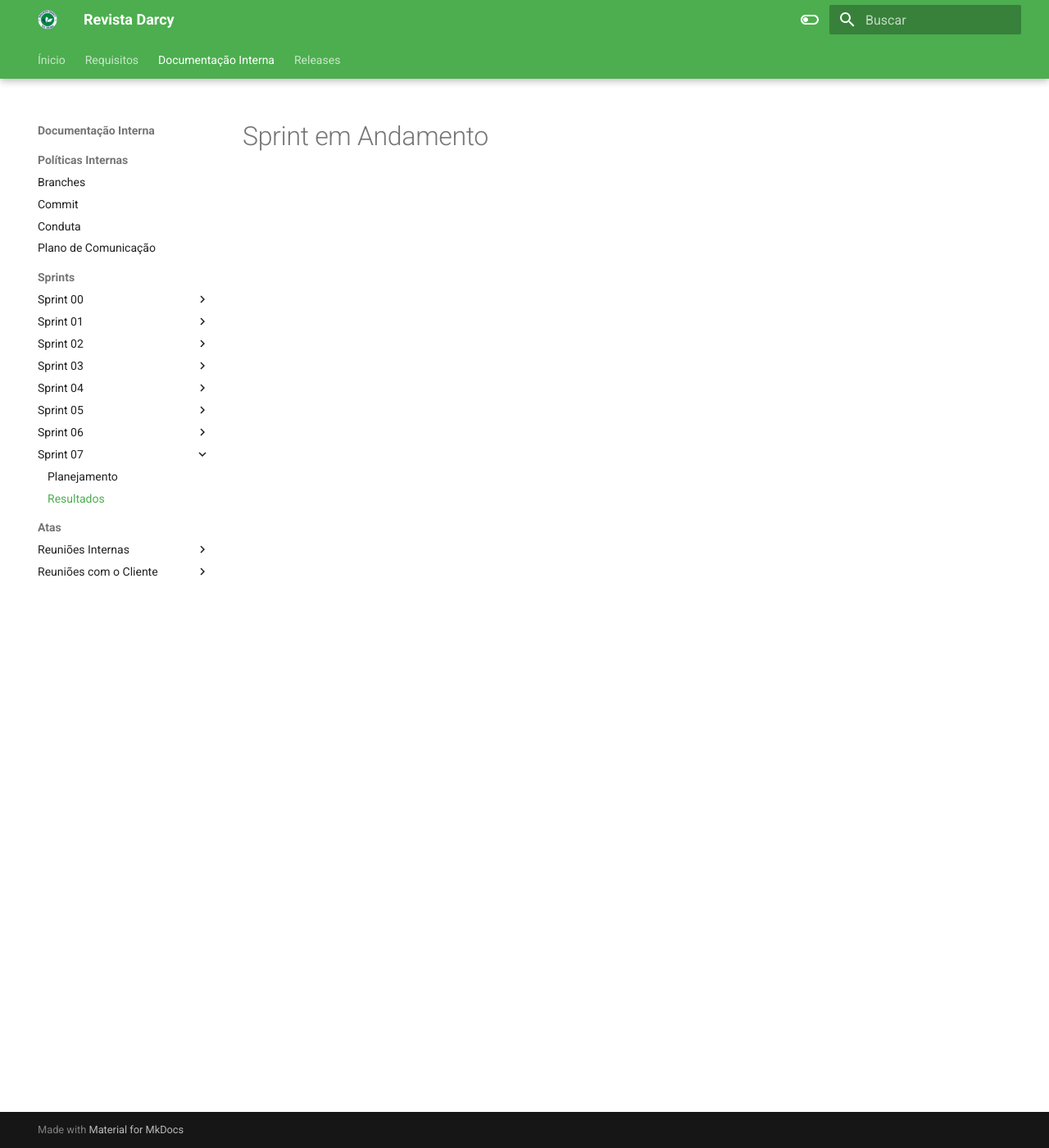
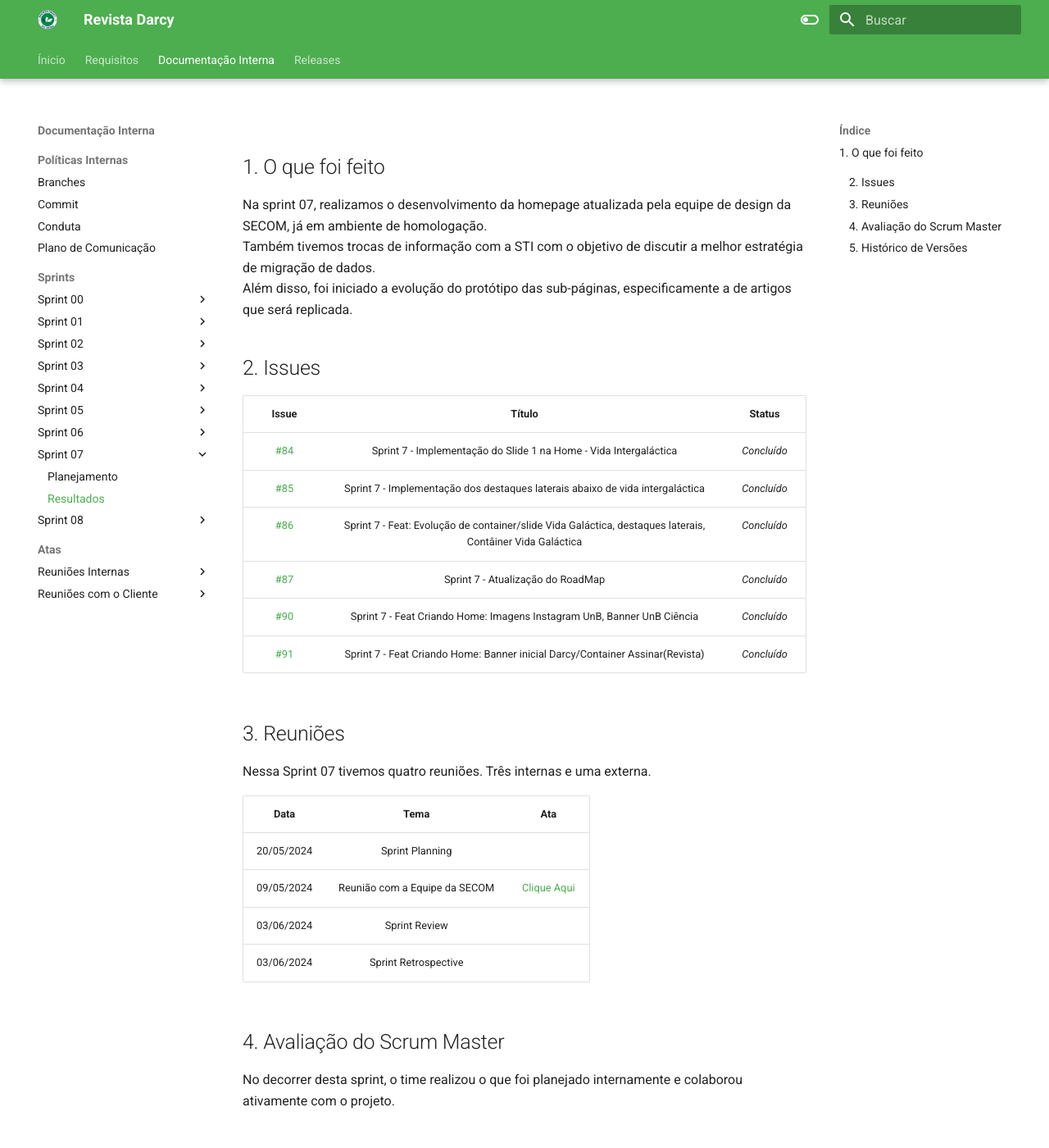
Before and after one commit to ResidenciaTICBrisa/T2G7-Revista-Darcy, an MkDocs documentation site: the page built from docs/sprints/sprint07/resultados.md, in a window 1280 px wide and 1400 px high. Shown: the whole window at 82% size. Built offline with MkDocs 1.6.1 and Material for MkDocs 9.7.7, drawn with Linux system fonts in a browser that asks for light colours; some of the changed text lies outside the part shown.

Commit message:
:books: docs - sprint 07 fechada e sprint 08 plann
Co-authored-by: Tiago1604 <202028973@aluno.unb.br>
Co-authored-by: joselitopradomarques <joselito.prado.marques@gmail.com>
Co-authored-by: luisfilipe3 <luisfilipesva@gmail.com>
Co-authored-by: JeffersonSenaa <jeffersonsena12144@gmail.com>
Co-authored-by: gabriel-moraiss <gabriel.ms1225@gmail.com>

```diff
--- a/docs/sprints/sprint07/resultados.md
+++ b/docs/sprints/sprint07/resultados.md
@@ -1 +1,38 @@
-# Sprint em Andamento
+## 1. O que foi feito
+
+Na sprint 07, realizamos o desenvolvimento da homepage atualizada pela equipe de design da SECOM, já em ambiente de homologação. <br>
+Também tivemos trocas de informação com a STI com o objetivo de discutir a melhor estratégia de migração de dados.<br>
+Além disso, foi iniciado a evolução do protótipo das sub-páginas, especificamente a de artigos que será replicada. <br>
+#
+
+## 2. Issues
+
+|                            Issue                             |              Título               |                    Status                     |
+| :----------------------------------------------------------: | :-------------------------------: | :-------------------------------------------------: |
+| [#84](https://github.com/ResidenciaTICBrisa/T2G7-Revista-Darcy/issues/84) | Sprint 7 - Implementação do Slide 1 na Home - Vida Intergaláctica | _Concluído_|
+| [#85](https://github.com/ResidenciaTICBrisa/T2G7-Revista-Darcy/issues/85) |  Sprint 7 - Implementação dos destaques laterais abaixo de vida intergaláctica | _Concluído_ |
+| [#86](https://github.com/ResidenciaTICBrisa/T2G7-Revista-Darcy/issues/86) | Sprint 7 - Feat: Evolução de container/slide Vida Galáctica, destaques laterais, Contâiner Vida Galáctica| _Concluído_ |
+| [#87](https://github.com/ResidenciaTICBrisa/T2G7-Revista-Darcy/issues/87) | Sprint 7 -  Atualização do RoadMap  | _Concluído_ |
+| [#90](https://github.com/ResidenciaTICBrisa/T2G7-Revista-Darcy/issues/90) | Sprint 7 -  Feat Criando Home: Imagens Instagram UnB, Banner UnB Ciência  | _Concluído_ |
+| [#91](https://github.com/ResidenciaTICBrisa/T2G7-Revista-Darcy/issues/91) | Sprint 7 -  Feat Criando Home: Banner inicial Darcy/Container Assinar(Revista)  | _Concluído_ |
+
+## 3. Reuniões
+
+Nessa Sprint 07 tivemos quatro reuniões. Três internas e uma externa.
+
+| Data       | Tema | Ata
+| :--------: | :----: | :--------------------:
+| 20/05/2024 |  Sprint Planning   |
+| 09/05/2024 | Reunião com a Equipe da SECOM  | [Clique Aqui](https://residenciaticbrisa.github.io/T2G7-Revista-Darcy/atas/equipe_cliente/ata09)
+| 03/06/2024 | Sprint Review  |
+| 03/06/2024 | Sprint Retrospective  |
+
+## 4. Avaliação do Scrum Master
+
+No decorrer desta sprint, o time realizou o que foi planejado internamente e colaborou ativamente com o projeto.
+
+## 5. Histórico de Versões
+
+| Data       | Versão | Descrição                                 | Autor             |
+| :--------: | :----: | :--------------------:                    | :---------------: |
+| 03/06/2024 |  0.1   | Abertura do documento                     | [José André](https://github.com/joseandre25) |
--- a/mkdocs.yml
+++ b/mkdocs.yml
@@ -72,6 +72,9 @@ nav:
       - Sprint 07:
         - Planejamento: sprints/sprint07/planejamento.md
         - Resultados: sprints/sprint07/resultados.md
+      - Sprint 08:
+        - Planejamento: sprints/sprint08/planejamento.md
+        - Resultados: sprints/sprint08/resultados.md
     - Atas:
       - Reuniões Internas:
         - Reunião 0: atas/equipe/ata00.md
@@ -82,6 +85,7 @@ nav:
         - Reunião 5: atas/equipe/ata05.md
         - Reunião 6: atas/equipe/ata06.md
         - Reunião 7: atas/equipe/ata07.md
+        - Reunião 8: atas/equipe/ata08.md
       - Reuniões com o Cliente:
         - Reunião 1: atas/equipe_cliente/ata01.md
         - Reunião 2: atas/equipe_cliente/ata02.md
@@ -92,5 +96,6 @@ nav:
         - Reunião 7: atas/equipe_cliente/ata07.md
         - Reunião 8: atas/equipe_cliente/ata08.md
         - Reunião 9: atas/equipe_cliente/ata09.md
+        - Reunião 10: atas/equipe_cliente/ata10.md
   - Releases:
     - Release 1: release/release1.md
```
Also changed, not shown: docs/atas/equipe/ata08.md (added, +25 -0 lines), docs/atas/equipe_cliente/ata10.md (added, +53 -0 lines), docs/sprints/sprint07/planejamento.md (+7 -2 lines), docs/sprints/sprint08/planejamento.md (added, +28 -0 lines), docs/sprints/sprint08/resultados.md (added, +1 -0 lines).
